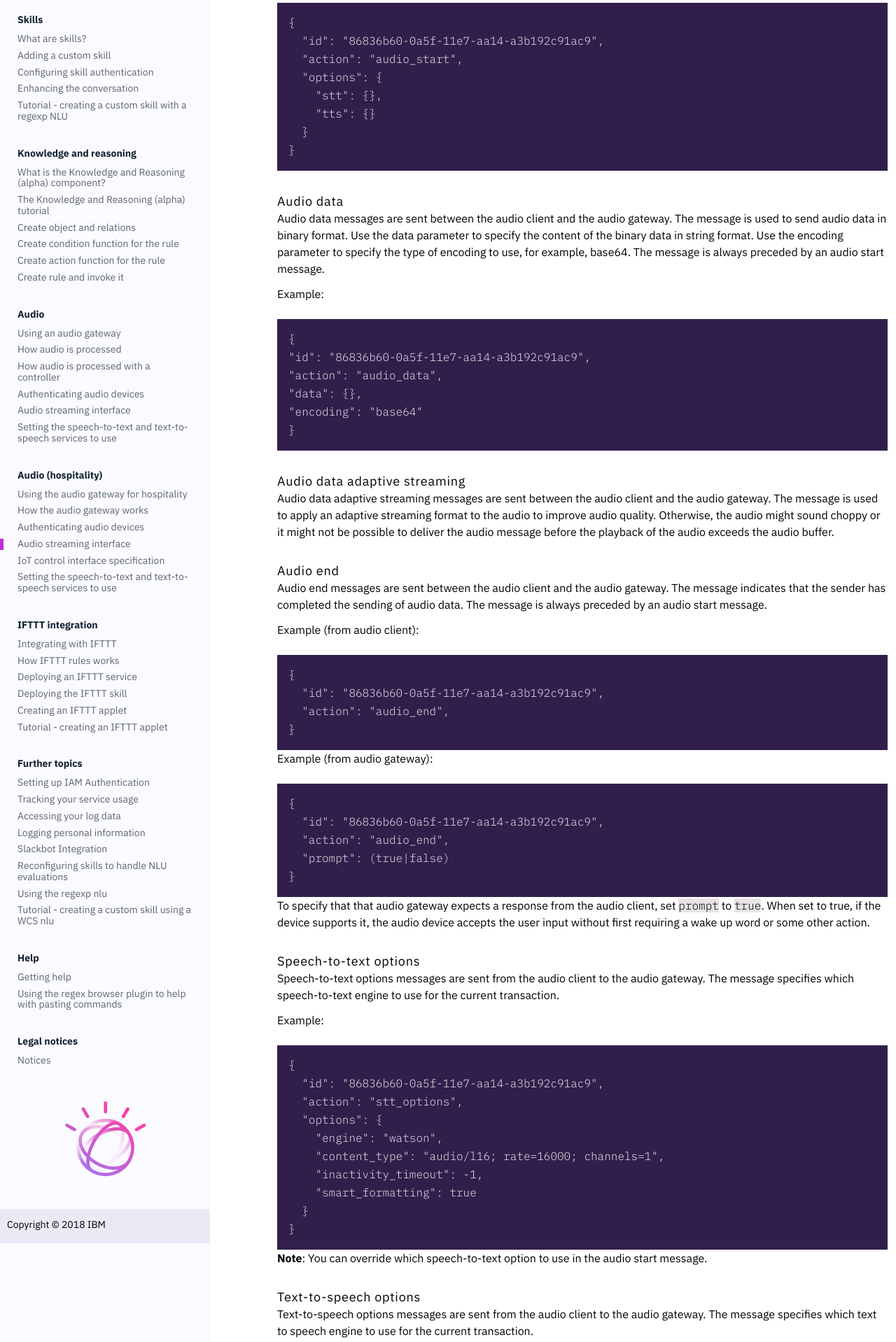
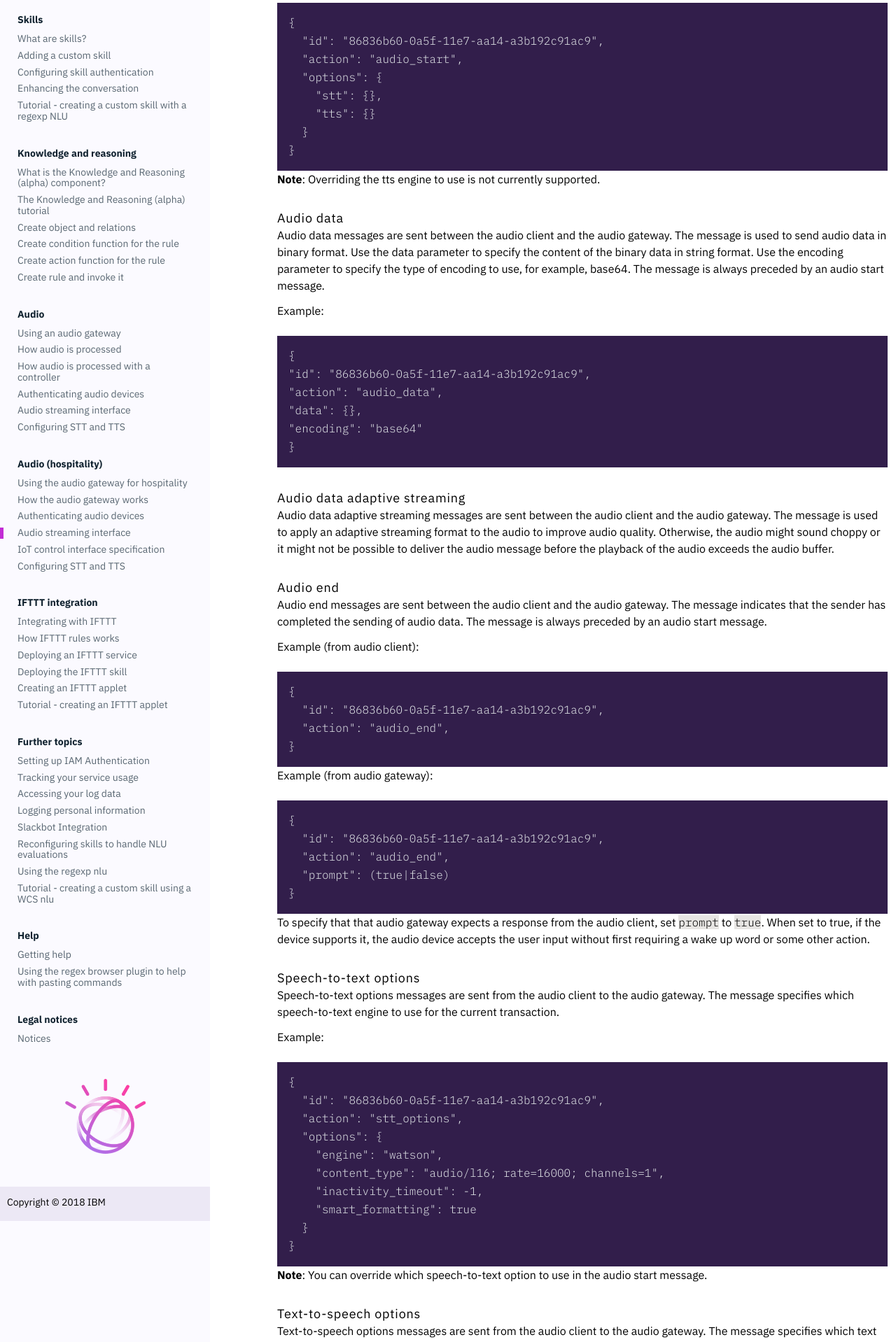
Before and after one commit to Watson-Personal-Assistant/developer, a Jekyll site: the page built from _content/audio_single/interface.md, in a window 1280 px wide. Shown: the part 536-2454 px from the top of the page at 70% size. Built offline with Jekyll 4.4.1, drawn with Linux system fonts in a browser that asks for light colours; some web fonts are replaced; some of the changed text lies outside the part shown.

Commit message:
config_stt

````diff
--- a/_content/audio/configure_SST.md
+++ b/_content/audio/configure_SST.md
@@ -1,5 +1,5 @@
 ---
-title: Setting the speech-to-text and text-to-speech services to use
+title: Configuring STT and TTS
 weight: 30
 ---
 The audio gateway uses external services to convert speech to text and text to speech.  You set the services to use on an audio client basis.
--- a/_content/audio_single/configure_SST_single.md
+++ b/_content/audio_single/configure_SST_single.md
@@ -1,5 +1,5 @@
 ---
-title: Setting the speech-to-text and text-to-speech services to use
+title: Configuring STT and TTS
 weight: 30
 ---
 The audio gateway (hospitality) uses external services to convert speech to text and text to speech.  You set the services to use on an audio client basis.
--- a/_content/audio_single/interface.md
+++ b/_content/audio_single/interface.md
@@ -21,6 +21,8 @@ Example:
   }
 }
 ```
+
+**Note**: Overriding the tts engine to use is not currently supported.
 
 #### Audio data
 Audio data messages are sent between the audio client and the audio gateway. The message is used to send audio data in binary format.  Use the data parameter to specify the content of the binary data in string format.  Use the encoding parameter to specify the type of encoding to use, for example, base64. The message is always preceded by an audio start message.
@@ -94,7 +96,8 @@ Example:
   }
 }
 ```
-**Note**:  You can override which text-to-speech option to use in the audio start message.
+
+**Note**: Overriding the tts engine to use is not currently supported.
 
 #### Text
 Text messages are sent between the audio client and the audio gateway.  The audio client can send a text message to the audio gateway.  The audio gateway can use a text message to deliver a textual response.
````
Also changed, not shown: _content/audio/interface.md (+4 -1 lines).
